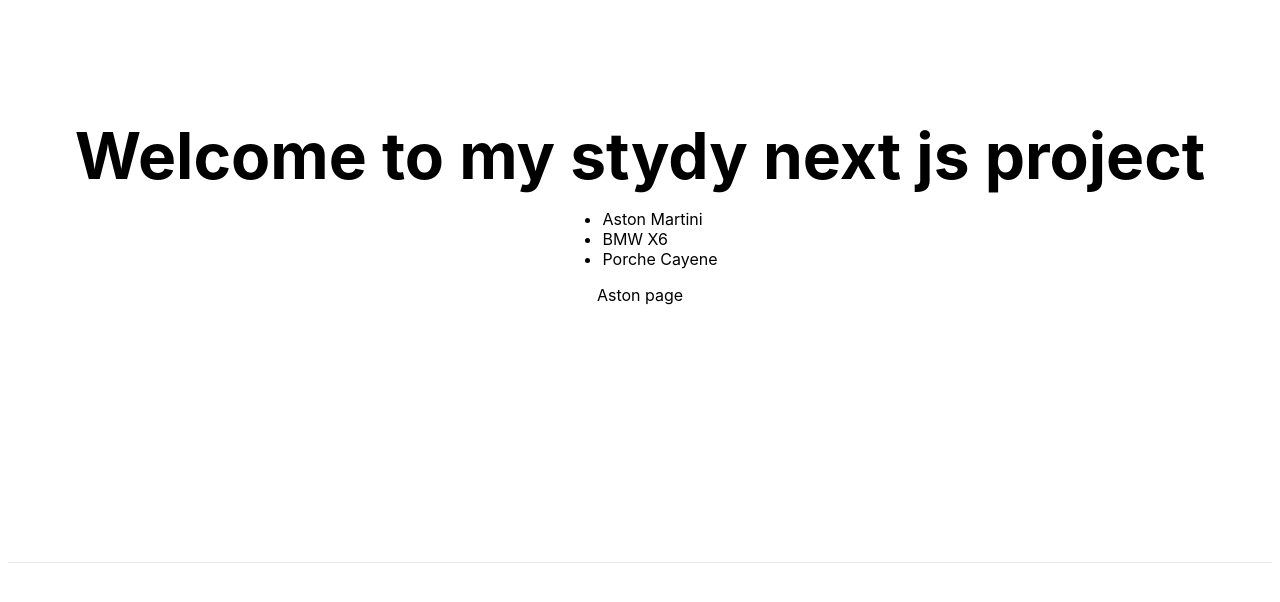
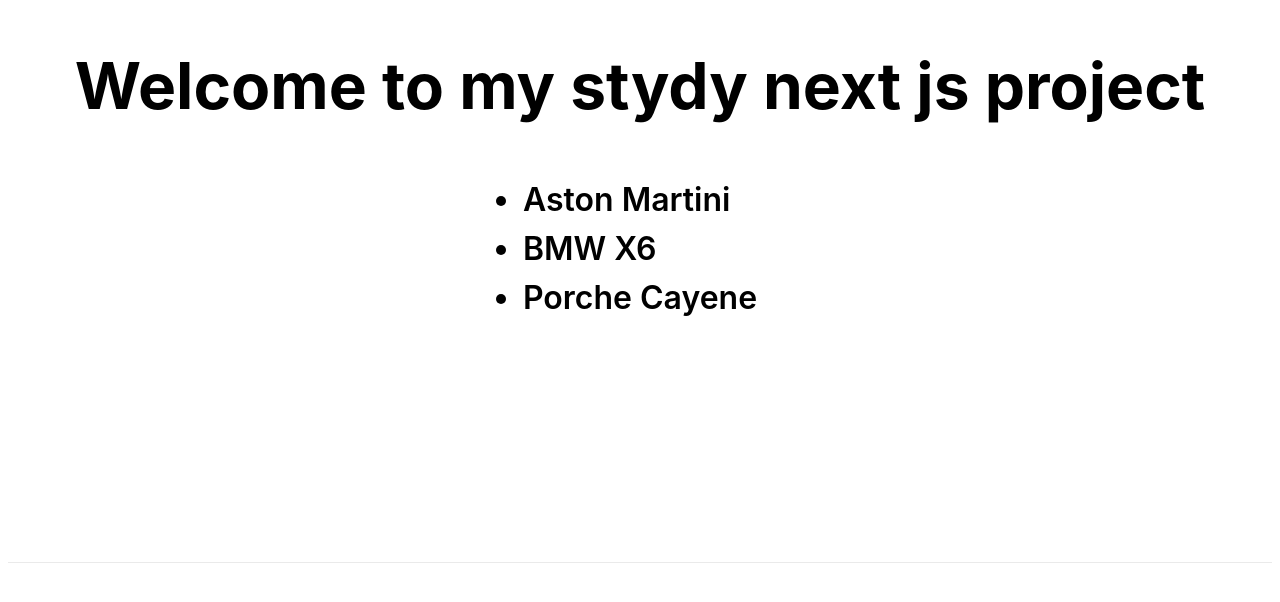
Before and after one commit to mikohan/bruno-nextjs-lrn, a Next.js app: page / in a window 1280 px wide. Shown: the part 138-740 px from the top of the page. Built offline with nearby package versions, Linux system fonts and the light colour scheme.

Commit message:
Added scss and tilda support

```diff
--- a/package.json
+++ b/package.json
@@ -10,7 +10,8 @@
   "dependencies": {
     "next": "10.0.1",
     "react": "17.0.1",
-    "react-dom": "17.0.1"
+    "react-dom": "17.0.1",
+    "sass": "^1.29.0"
   },
   "devDependencies": {
     "@types/node": "^14.14.7",
--- a/src/pages/index.tsx
+++ b/src/pages/index.tsx
@@ -1,5 +1,6 @@
 import Head from 'next/head';
 import styles from '../../styles/Home.module.css';
+import cstyles from '~/scss/index.module.scss';
 import Link from 'next/link';
 
 import { IPeople } from '~/interfaces/person';
@@ -20,7 +21,7 @@
 
       <main className={styles.main}>
         <h1 className={styles.title}>Welcome to my stydy next js project</h1>
-        <ul>
+        <ul className={cstyles.indexUl}>
           {people.map((person: IPeople) => (
             <li key={person.name}>
               <Link href={`/${person.v}/${person.name}`}>
@@ -29,9 +30,6 @@
             </li>
           ))}
         </ul>
-        <Link href="[aston]/[vladimir]" as="/astonMartini/vladimir">
-          Aston page
-        </Link>
       </main>
 
       <footer className={styles.footer}></footer>
--- /dev/null
+++ b/src/scss/index.module.scss
@@ -0,0 +1,8 @@
+.indexUl {
+  padding: 2rem;
+  li {
+    margin: 10px 0;
+    font-size: 2rem;
+    font-weight: 600;
+  }
+}
```
Also changed, not shown: 1 other file (tests, documents, lock files or other folders).
